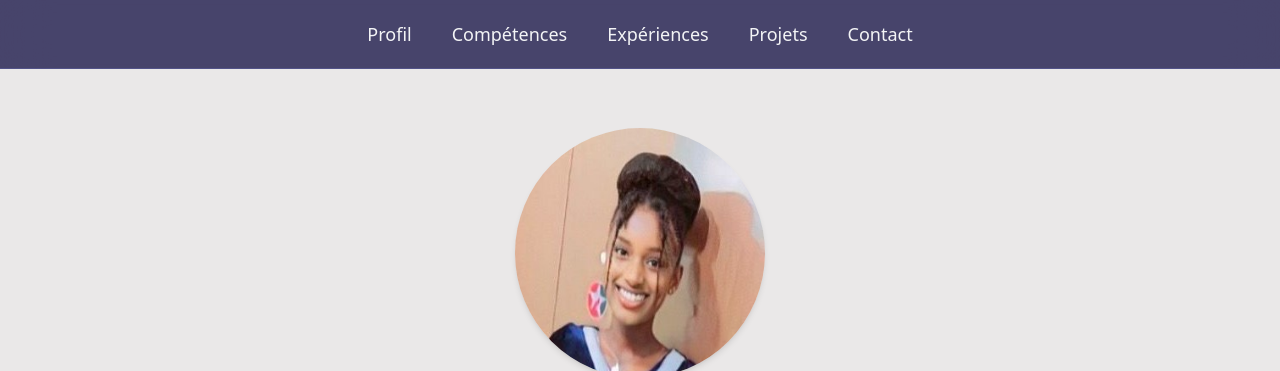
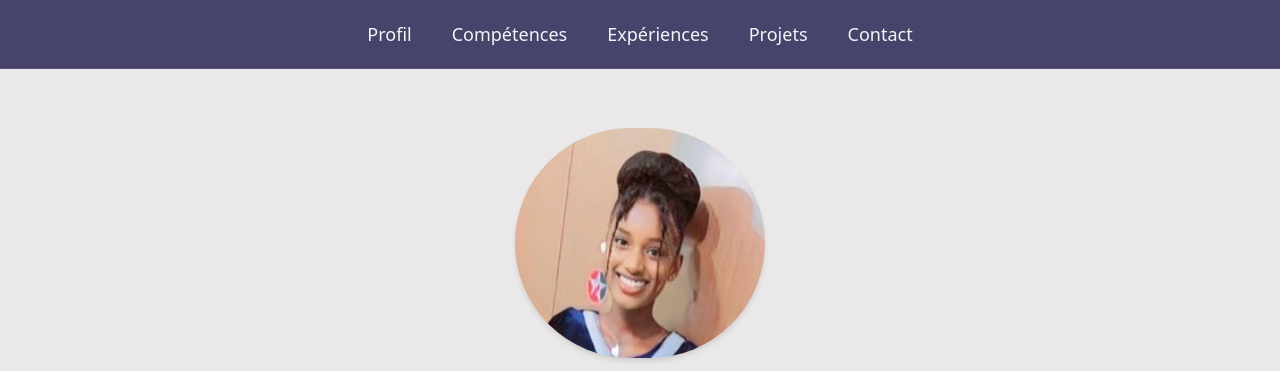
Before and after one commit to Aissatou33/portfolio, a website: page public/index.html in a window 1280 px wide. Shown: the top 371 px of the page. Drawn offline with nearby package versions, Linux system fonts and the light colour scheme.

Commit message:
Update index.html

```diff
--- a/public/index.html
+++ b/public/index.html
@@ -43,7 +43,7 @@
     <!-- Partie photo + titre -->
     <div class="text-center ">
         <img src="images/aistou.jpg" alt="Photo Aissatou Bah"
-        class="w-[250px] h-[250px] rounded-full mx-auto mb-6 shadow-md">
+        class="w-[250px] h-[230px] rounded-full mx-auto mb-6 shadow-md">
 
         <h1 class="text-4xl font-bold text-black">Aissatou Bah</h1>
         <h2 class="text-2xl md:text-3xl mt-4 text-indigo-500 font-medium">
```
